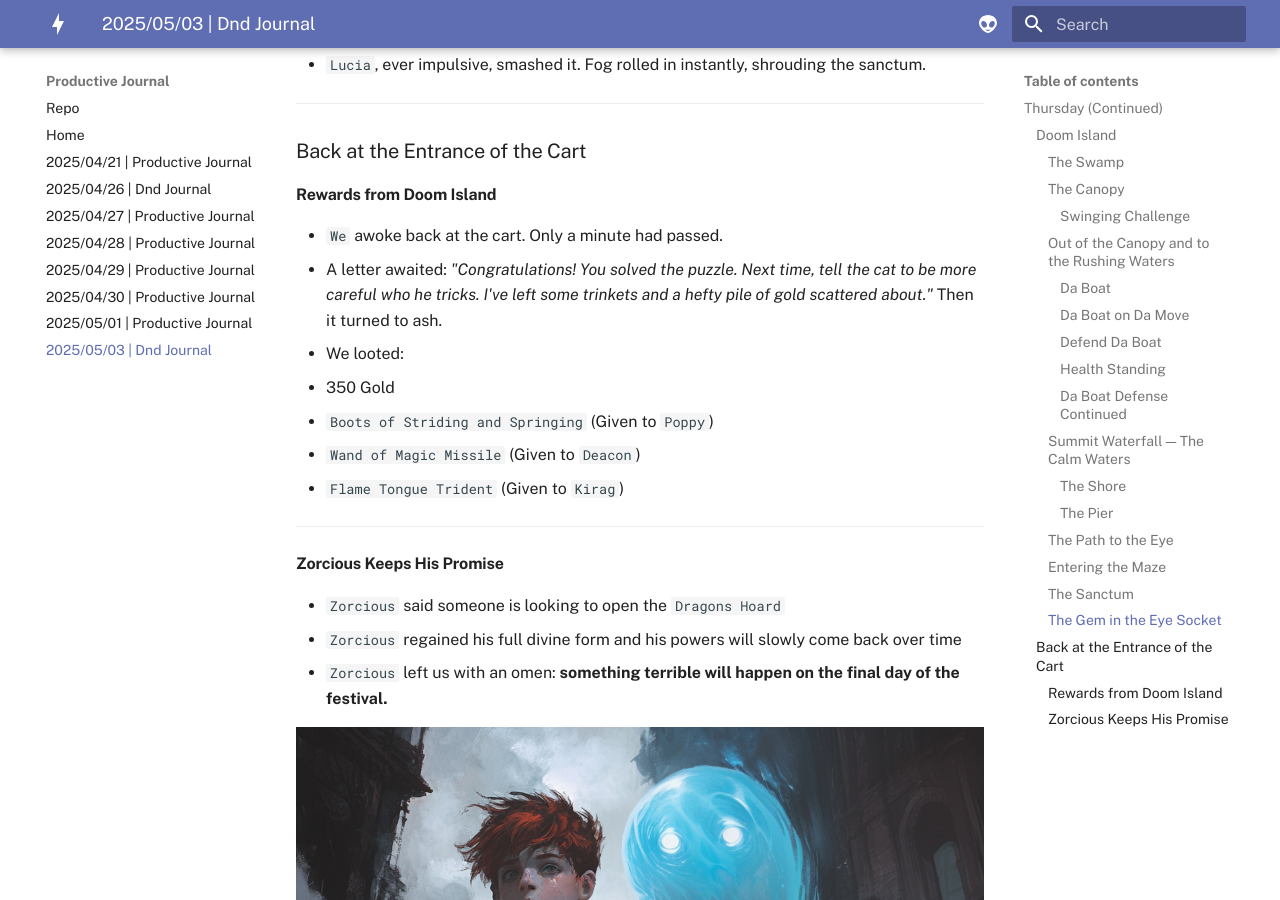
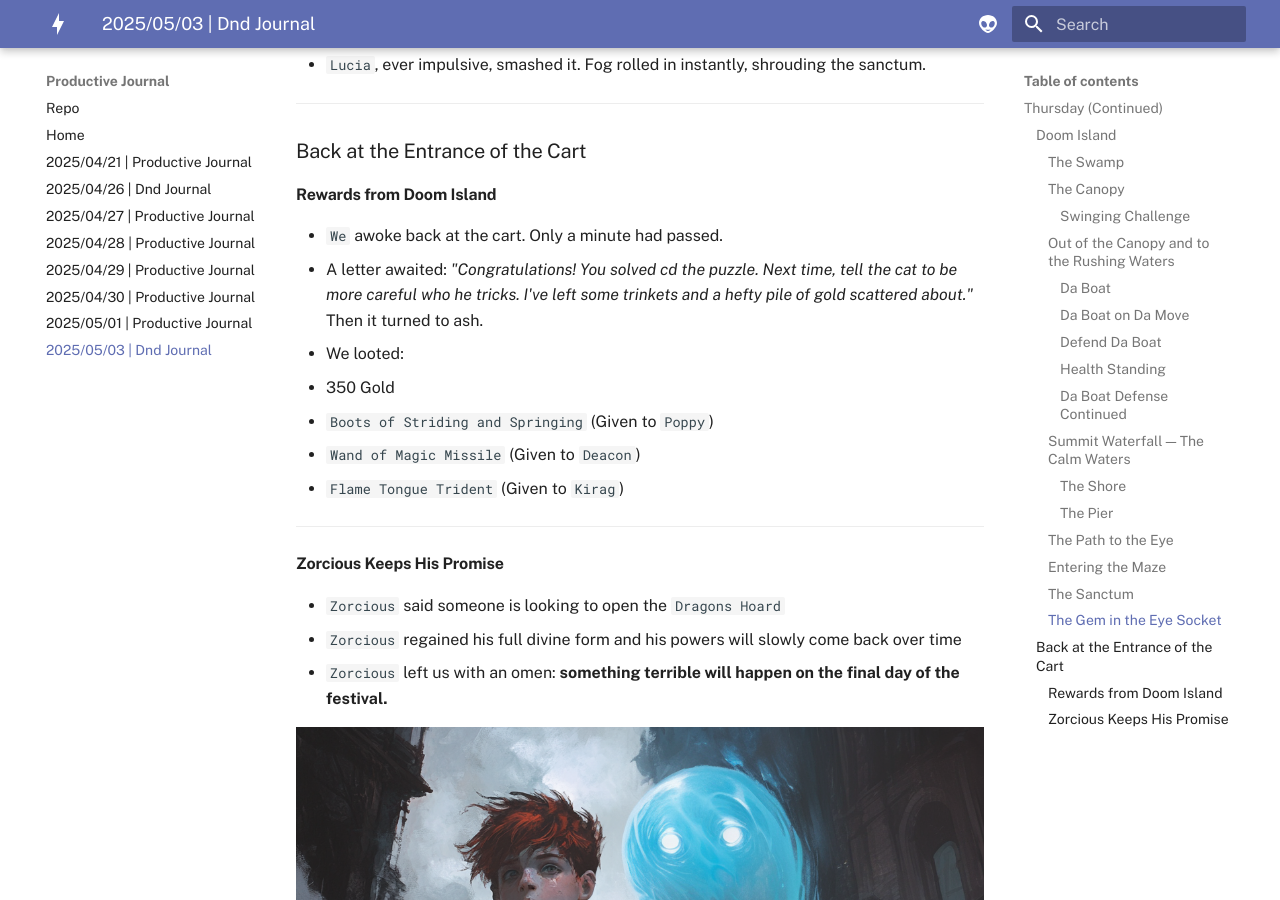
Before and after one commit to scondo-prof/productiveJournal, an MkDocs documentation site: the page built from docs/dndJournal/2025/5/03/hermsJournal.md, in a window 1280 px wide and 900 px high, scrolled down 3196 px. Built offline with MkDocs 1.6.1 and Material for MkDocs 9.7.7, drawn with Linux system fonts in a browser that asks for light colours.

```diff
--- a/docs/dndJournal/2025/5/03/hermsJournal.md
+++ b/docs/dndJournal/2025/5/03/hermsJournal.md
@@ -121,7 +121,7 @@
 #### Rewards from Doom Island
 
 - `We` awoke back at the cart. Only a minute had passed.
-- A letter awaited: _"Congratulations! You solved the puzzle. Next time, tell the cat to be more careful who he tricks. I've left some trinkets and a hefty pile of gold scattered about."_ Then it turned to ash.
+- A letter awaited: _"Congratulations! You solved cd the puzzle. Next time, tell the cat to be more careful who he tricks. I've left some trinkets and a hefty pile of gold scattered about."_ Then it turned to ash.
 - We looted:
   - 350 Gold
   - `Boots of Striding and Springing` (Given to `Poppy`)
```
Also changed, not shown: docs/weeklyProductiveJournal/2025/4/21/dailyProgress.md (+1 -1 lines), docs/weeklyProductiveJournal/2025/4/27/dailyProgress.md (+1 -1 lines), docs/weeklyProductiveJournal/2025/4/28/dailyProgress.md (+1 -1 lines), docs/weeklyProductiveJournal/2025/5/01/dailyProgress.md (+1 -1 lines), docs/weeklyProductiveJournal/2025/5/04/dailyProgress.md (added, +13 -0 lines), docs/weeklyProductiveJournal/2025/5/04/assets/bulk_s3_upload_command_line_results.png (added), docs/weeklyProductiveJournal/2025/5/04/assets/bulk_s3_upload_target_directory.png (added), docs/weeklyProductiveJournal/2025/5/04/assets/snakeOfPackagestan.png (added).
